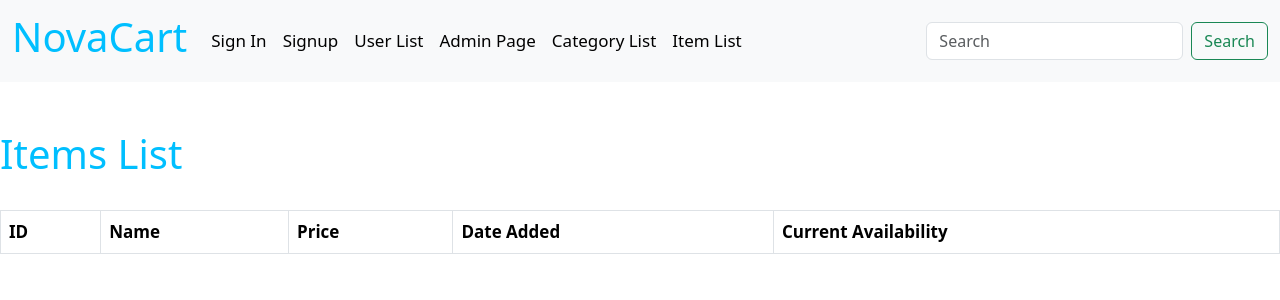
After one commit to JackSparrow9875/Flask, a Flask app: page /item_list in a window 1280 px wide. The commit adds this page. Shown: the top 300 px of the page. Run offline with Flask 3, Linux system fonts and the light colour scheme; lists and menus that the app fills with data are empty.

```diff
--- a/app.py
+++ b/app.py
@@ -209,11 +209,16 @@ def add_item():
         form.availability.data = ""
     return render_template("newitem.html", form=form)
 
-
 @app.route('/admin/category_list')
 def category_list():
     categories = Category.query.all()
     return render_template('catlist.html', categories=categories)
+
+#Listing the Items that have been added so far
+@app.route("/item_list", methods=["GET", "POST"])
+def item_list():
+    items = Items.query.all()
+    return render_template('itemslist.html', items=items)
 
 
 # Error handlers
--- a/templates/base.html
+++ b/templates/base.html
@@ -34,6 +34,9 @@
                         <li class="nav-item">
                             <a class="nav-link active" href="{{ url_for('category_list') }}">Category List</a>
                         </li>
+                        <li class="nav-item">
+                            <a class="nav-link active" href="{{ url_for('item_list') }}">Item List</a>
+                        </li>
                         </ul>
                         <form class="d-flex" role="search">
                         <input class="form-control me-2" type="search" placeholder="Search" aria-label="Search">
--- /dev/null
+++ b/templates/itemslist.html
@@ -0,0 +1,30 @@
+{% extends "base.html" %}
+
+{% block title %} Items List - Novocart {% endblock %}
+
+{% block content %}
+    <h1>Items List</h1>
+    <br/>
+    <table class="table table-striped table-hover table-bordered">
+        <thead>
+            <tr>
+                <th>ID</th>
+                <th>Name</th>
+                <th>Price</th>
+                <th>Date Added</th>
+                <th>Current Availability</th>
+            </tr>
+        </thead>
+        <tbody>
+            {% for item in items %}
+                <tr>
+                    <td>{{ item.id }}</td>
+                    <td>{{ item.item_name }}</td>
+                    <td>{{ item.item_price }}</td>
+                    <td>{{ item.date_added }}</td>
+                    <td>{{ item.availability }}</td>
+                </tr>
+            {% endfor %}
+        </tbody>
+    </table>
+{% endblock %}
```
